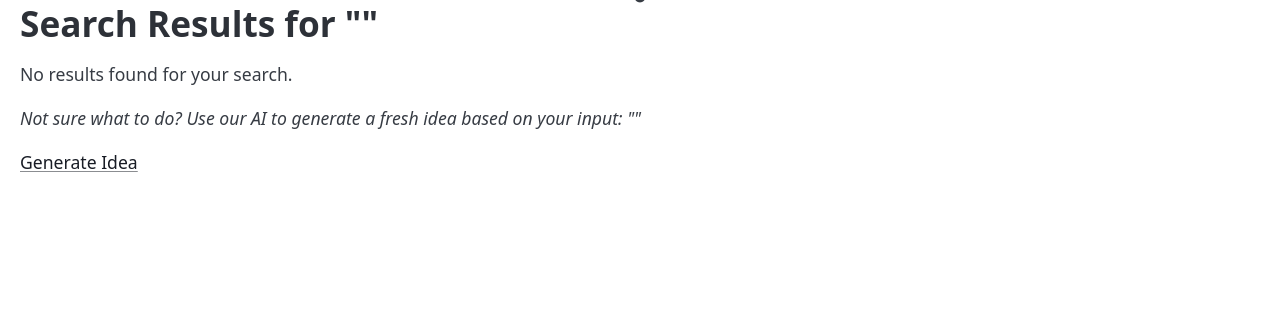
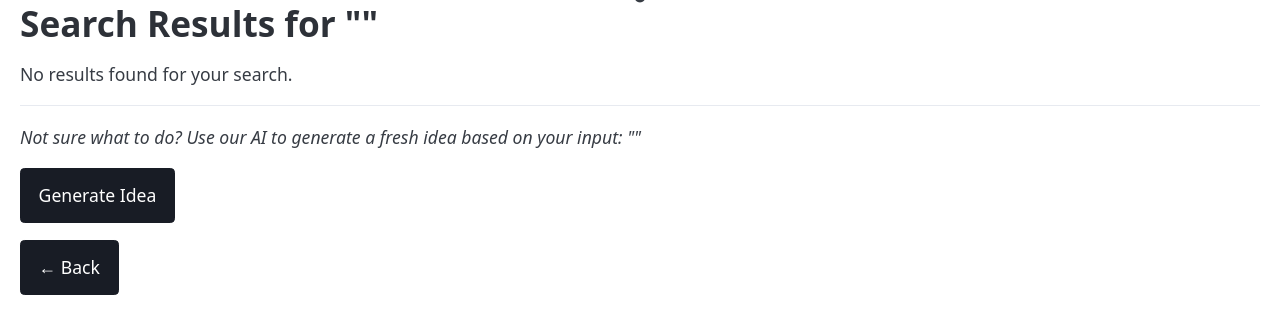
Before and after one commit to nodes-ro/ideas, a Flask app: page /search in a window 1280 px wide. Shown: the part 71-405 px from the top of the page. Run offline with Flask 3, Linux system fonts and the light colour scheme; some libraries are stand-ins or nearby versions.

Commit message:
refactor ai

```diff
--- a/templates/ai_loading.html
+++ b/templates/ai_loading.html
@@ -39,13 +39,11 @@
 <div class="loading-container">
     <h2 class="blinking-text">Generating AI Response...</h2>
     <div class="spinner"></div>
-    <p>Your request is being processed based on the location you set in the emergency plan dashboard: <strong>{{ home_address }}</strong>. <br />Please wait while we
-        gather the information.</p>
+    <p>Your request is being processed. <br /> Please wait while we gather the information.</p>
 </div>
 
 <form action="/fetch_ai_reply" id="aiForm" method="POST">
     <input name="message" type="hidden" value="{{ message }}">
-    <input name="home_address" type="hidden" value="{{ home_address }}">
 </form>
 
 <script>
--- a/templates/search_results.html
+++ b/templates/search_results.html
@@ -80,12 +80,18 @@
     </div>
     {% else %}
     <p>No results found for your search.</p>
+    <hr/>
     <p>
       <em>Not sure what to do? Use our AI to generate a fresh idea based on your input: "{{ query }}"</em>
     </p>
+    <p>
+        <a href="{{ url_for('ai_reply', message=query) }}" role="button" class="contrast">Generate Idea</a>
+    </p>
+    {% endif %}
 
-        <a href="{{ url_for('ai_reply', message=query) }}" class="contrast">Generate Idea</a>
-    {% endif %}
+     <footer class="back-button">
+        <button class="contrast" onclick="history.back()">← Back</button>
+      </footer>
 </main>
 </body>
 </html>
```
